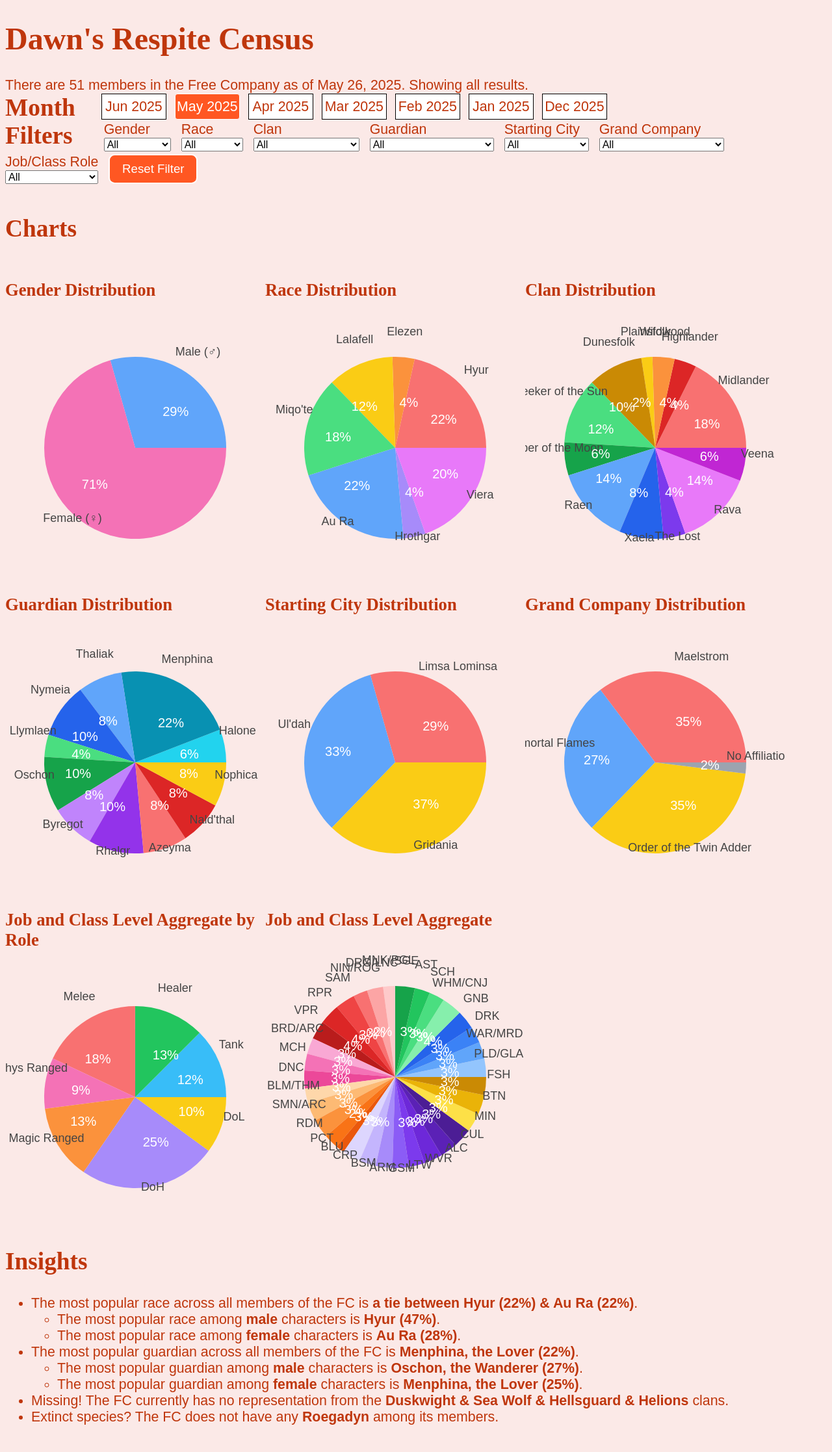
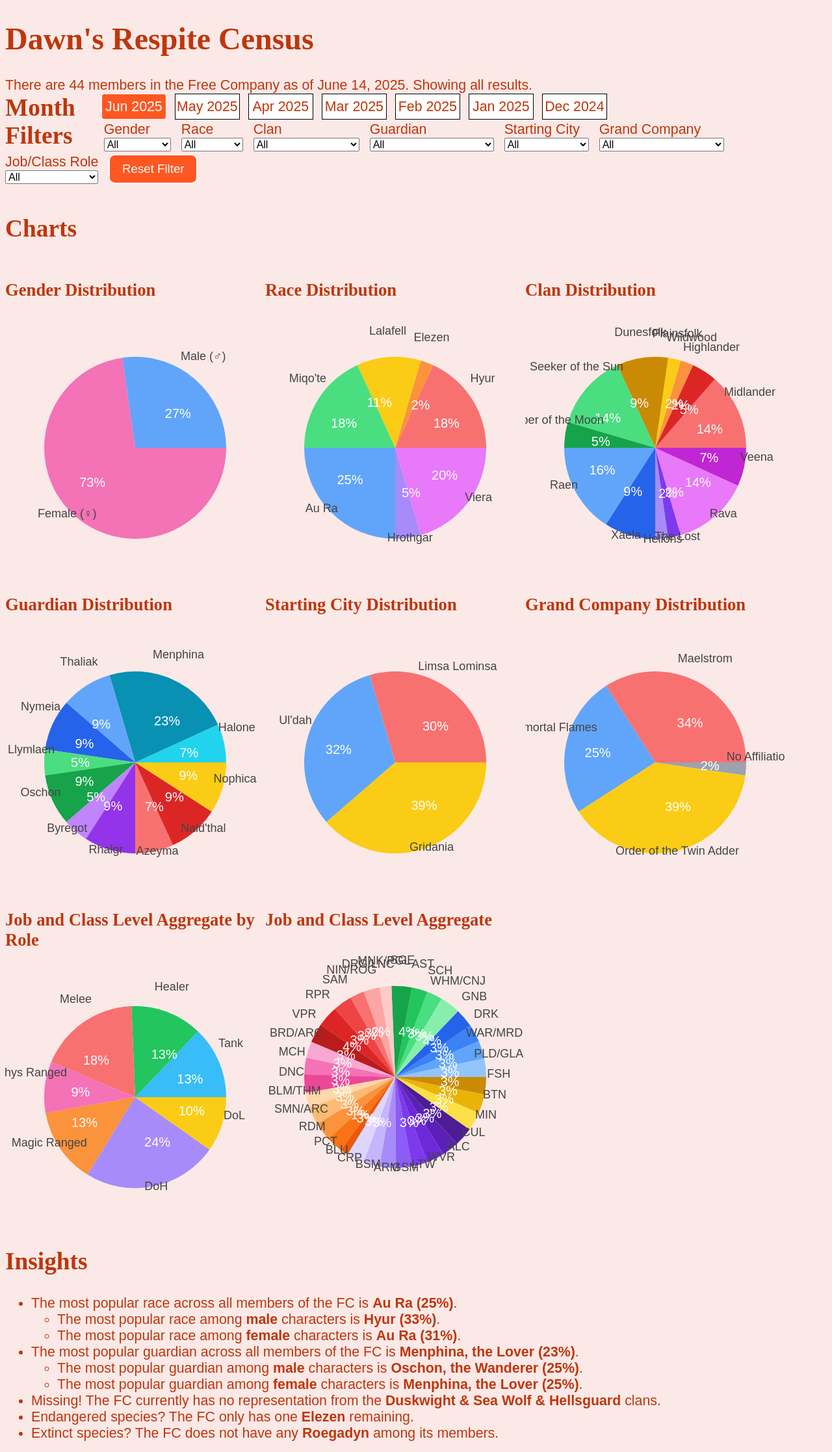
Before and after one commit to rivisola/rivisola.com, a React (Vite) app: page / in a window 1280 px wide. Shown: the whole page at 65% size. Before the commit the page ends 2209 px from the top, so only its background shows below. Built offline with nearby package versions, Linux system fonts and the light colour scheme; a web font is replaced by a local one.

Commit message:
Change default value for month, refactor month button creation

```diff
--- a/src/main.tsx
+++ b/src/main.tsx
@@ -9,6 +9,17 @@ import data250401 from './data-250401.json' with { type: 'json' };
 import data250526 from './data-250526.json' with { type: 'json' };
 import data250614 from './data-250614.json' with { type: 'json' };
 import { Pie, PieChart, Tooltip } from 'recharts';
+
+type DataSource =
+	| '241210'
+	| '241226'
+	| '250210'
+	| '250307'
+	| '250401'
+	| '250526'
+	| '250614';
+
+const latestDataSource: DataSource = '250614';
 
 const genders = [
 	{ label: 'Male (♂)', code: '♂', color: 'rgb(96 165 250)' },
@@ -197,9 +208,9 @@ function filterData(
 		grandCompany: string;
 		role: string;
 	},
-	useNewData: string,
+	dataSource: DataSource,
 ) {
-	return getAllDataForMonth(useNewData)
+	return getAllDataForMonth(dataSource)
 		.filter(
 			(data) =>
 				(!selectedFilter.gender || data.gender === selectedFilter.gender) &&
@@ -249,26 +260,26 @@ function getMostPopularRace(
 		grandCompany: string;
 		levels: number[];
 	}) => boolean = () => true,
-	useNewData: string,
+	dataSource: DataSource,
 ) {
-	function getRaceStats(useNewData: string) {
+	function getRaceStats(dataSource: DataSource) {
 		return races.map(({ label }) => ({
 			race: label,
-			count: getAllDataForMonth(useNewData)
+			count: getAllDataForMonth(dataSource)
 				.filter(({ race }) => race === label)
 				.filter(additionalFilter).length,
 		}));
 	}
-	function getTotalCount(useNewData: string) {
-		return getRaceStats(useNewData)
+	function getTotalCount(dataSource: DataSource) {
+		return getRaceStats(dataSource)
 			.map((x) => x.count)
 			.reduce((a, b) => a + b);
 	}
 	const maxValue = Math.max.apply(
 		null,
-		getRaceStats(useNewData).map(({ count }) => count),
+		getRaceStats(dataSource).map(({ count }) => count),
 	);
-	const mostPopularRaces = getRaceStats(useNewData).filter(
+	const mostPopularRaces = getRaceStats(dataSource).filter(
 		({ count }) => count === maxValue,
 	);
 
@@ -282,10 +293,10 @@ function getMostPopularRace(
 	if (mostPopularRaces.length === 1)
 		return convertToReadableFormat(
 			mostPopularRaces[0],
-			getTotalCount(useNewData),
+			getTotalCount(dataSource),
 		);
 
-	return `a tie between ${mostPopularRaces.map((race) => convertToReadableFormat(race, getTotalCount(useNewData))).join(' & ')}`;
+	return `a tie between ${mostPopularRaces.map((race) => convertToReadableFormat(race, getTotalCount(dataSource))).join(' & ')}`;
 }
 
 function getMostPopularGuardian(
@@ -306,11 +317,11 @@ function getMostPopularGuardian(
 		grandCompany: string;
 		levels: number[];
 	}) => boolean = () => true,
-	useNewData: string,
+	dataSource: DataSource,
 ) {
 	const guardianStats = guardians.map(({ label }) => ({
 		guardian: label,
-		count: getAllDataForMonth(useNewData)
+		count: getAllDataForMonth(dataSource)
 			.filter(({ guardian }) => guardian === label)
 			.filter(additionalFilter).length,
 	}));
@@ -336,52 +347,52 @@ function getMostPopularGuardian(
 	return `a tie between ${mostPopularGuardians.map((race) => convertToReadableFormat(race, totalCount)).join(' & ')}`;
 }
 
-function getMostPopularMaleRace(useNewData: string) {
-	return getMostPopularRace(({ gender }) => gender === '♂', useNewData);
+function getMostPopularMaleRace(dataSource: DataSource) {
+	return getMostPopularRace(({ gender }) => gender === '♂', dataSource);
 }
-function getMostPopularFemaleRace(useNewData: string) {
-	return getMostPopularRace(({ gender }) => gender === '♀', useNewData);
+function getMostPopularFemaleRace(dataSource: DataSource) {
+	return getMostPopularRace(({ gender }) => gender === '♀', dataSource);
 }
-function getMostPopularMaleGuardian(useNewData: string) {
-	return getMostPopularGuardian(({ gender }) => gender === '♂', useNewData);
+function getMostPopularMaleGuardian(dataSource: DataSource) {
+	return getMostPopularGuardian(({ gender }) => gender === '♂', dataSource);
 }
-function getMostPopularFemaleGuardian(useNewData: string) {
-	return getMostPopularGuardian(({ gender }) => gender === '♀', useNewData);
+function getMostPopularFemaleGuardian(dataSource: DataSource) {
+	return getMostPopularGuardian(({ gender }) => gender === '♀', dataSource);
 }
-function getMissingClans(useNewData: string) {
+function getMissingClans(dataSource: DataSource) {
 	return clans
 		.filter(
 			({ label }) =>
-				!getAllDataForMonth(useNewData)
+				!getAllDataForMonth(dataSource)
 					.map(({ clan }) => clan)
 					.includes(label),
 		)
 		.map(({ label }) => label)
 		.join(' & ');
 }
-function getEndangeredSpecies(useNewData: string) {
+function getEndangeredSpecies(dataSource: DataSource) {
 	return races
 		.filter(
 			({ label }) =>
-				getAllDataForMonth(useNewData).filter(({ race }) => race === label)
+				getAllDataForMonth(dataSource).filter(({ race }) => race === label)
 					.length === 1,
 		)
 		.map(({ label }) => label)
 		.join(' & ');
 }
-function getExtinctSpecies(useNewData: string) {
+function getExtinctSpecies(dataSource: DataSource) {
 	return races
 		.filter(
 			({ label }) =>
-				getAllDataForMonth(useNewData).filter(({ race }) => race === label)
+				getAllDataForMonth(dataSource).filter(({ race }) => race === label)
 					.length === 0,
 		)
 		.map(({ label }) => label)
 		.join(' or ');
 }
 
-function getAllDataForMonth(useNewData: string) {
-	switch (useNewData) {
+function getAllDataForMonth(dataSource: DataSource) {
+	switch (dataSource) {
 		case '241210':
 			return data241210;
 		case '241226':
@@ -410,9 +421,25 @@ function App() {
 		grandCompany: '',
 		role: '',
 	});
-	const [useNewData, setUseNewData] = useState('250526');
+	const [dataSource, setDataSource] = useState<DataSource>('250614');
 
-	const data = filterData(selectedFilter, useNewData);
+	const data = filterData(selectedFilter, dataSource);
+
+	function renderMonthButton(buttonData: DataSource, label: string) {
+		return (
+			<div>
+				<input
+					type="radio"
+					id={buttonData}
+					name="dataSourceRadios"
+					value={buttonData}
+					checked={dataSource === buttonData}
+					onChange={() => setDataSource(buttonData)}
+				/>
+				<label htmlFor={buttonData}>{label}</label>
+			</div>
+		);
+	}
 
 	const CustomTooltip = ({
 		payload,
@@ -440,110 +467,48 @@ function App() {
 		);
 	};
 
+	const viewingLatestDataSource = dataSource === latestDataSource;
 	return (
 		<>
 			<h1>Dawn's Respite Census</h1>
 			<nav>
 				<p>
-					There {useNewData ? 'are ' : 'were '}
-					{getAllDataForMonth(useNewData).length} members in the Free Company as
+					There {viewingLatestDataSource ? 'are ' : 'were '}
+					{getAllDataForMonth(dataSource).length} members in the Free Company as
 					of{' '}
 					{new Date(
-						`20${useNewData.slice(0, 2)}-${useNewData.slice(2, 4)}-${useNewData.slice(4)}`,
+						`20${dataSource.slice(0, 2)}-${dataSource.slice(2, 4)}-${dataSource.slice(4)}`,
 					).toLocaleDateString(undefined, {
 						year: 'numeric',
 						month: 'long',
 						day: 'numeric',
 					})}
 					.{' '}
-					{data.length === getAllDataForMonth(useNewData).length ? (
+					{data.length === getAllDataForMonth(dataSource).length ? (
 						<>Showing all results.</>
 					) : (
 						<>
-							{data.length} of {getAllDataForMonth(useNewData).length} members
+							{data.length} of {getAllDataForMonth(dataSource).length} members
 							match the current filter criteria.
 						</>
 					)}
 				</p>
 				<div id="data-sources">
 					<h2>Month</h2>
-					<div>
-						<input
-							type="radio"
-							id="250614"
-							name="dataSourceRadios"
-							value="250614"
-							checked={useNewData === '250614'}
-							onChange={(e) => setUseNewData(e.target.value)}
-						/>
-						<label htmlFor="250614">Jun 2025</label>
-					</div>
-					<div>
-						<input
-							type="radio"
-							id="250526"
-							name="dataSourceRadios"
-							value="250526"
-							checked={useNewData === '250526'}
-							onChange={(e) => setUseNewData(e.target.value)}
-						/>
-						<label htmlFor="250526">May 2025</label>
-					</div>
-					<div>
-						<input
-							type="radio"
-							id="250401"
-							name="dataSourceRadios"
-							value="250401"
-							checked={useNewData === '250401'}
-							onChange={(e) => setUseNewData(e.target.value)}
-						/>
-						<label htmlFor="250401">Apr 2025</label>
-					</div>
-					<div>
-						<input
-							type="radio"
-							id="250307"
-							name="dataSourceRadios"
-							value="250307"
-							checked={useNewData === '250307'}
-							onChange={(e) => setUseNewData(e.target.value)}
-						/>
-						<label htmlFor="250307">Mar 2025</label>
-					</div>
-					<div>
-						<input
-							type="radio"
-							id="250210"
-							name="dataSourceRadios"
-							value="250210"
-							checked={useNewData === '250210'}
-							onChange={(e) => setUseNewData(e.target.value)}
-						/>
-						<label htmlFor="250210">Feb 2025</label>
-					</div>
-					<div>
-						<input
-							type="radio"
-							id="241226"
-							name="dataSourceRadios"
-							value="241226"
-							checked={useNewData === '241226'}
-							onChange={(e) => setUseNewData(e.target.value)}
-						/>
-						<label htmlFor="241226">Jan 2025</label>
-					</div>
-					<div>
-						<input
-							type="radio"
-							id="241210"
-							name="dataSourceRadios"
-							value="241210"
-							checked={useNewData === '241210'}
-							onChange={(e) => setUseNewData(e.target.value)}
-						/>
-						<label htmlFor="241210">Dec 2025</label>
-					</div>
+					{(
+						[
+							{ data: '250614', label: 'Jun 2025' },
+							{ data: '250526', label: 'May 2025' },
+							{ data: '250401', label: 'Apr 2025' },
+							{ data: '250307', label: 'Mar 2025' },
+							{ data: '250210', label: 'Feb 2025' },
+							{ data: '241226', label: 'Jan 2025' },
+							{ data: '241210', label: 'Dec 2024' },
+						] as {
+							data: DataSource;
+							label: string;
+						}[]
+					).map(({ data, label }) => renderMonthButton(data, label))}
 				</div>
 				<div id="filter-options">
 					<h2>Filters</h2>
@@ -564,7 +529,7 @@ function App() {
 									disabled={
 										!filterData(
 											{ ...selectedFilter, gender: '' },
-											useNewData,
+											dataSource,
 										).find(({ gender }) => gender === code)
 									}
 								>
@@ -590,7 +555,7 @@ function App() {
 									disabled={
 										!filterData(
 											{ ...selectedFilter, race: '' },
-											useNewData,
+											dataSource,
 										).find(({ race }) => race === label)
 									}
 								>
@@ -616,7 +581,7 @@ function App() {
 									disabled={
 										!filterData(
 											{ ...selectedFilter, clan: '' },
-											useNewData,
+											dataSource,
 										).find(({ clan }) => clan === label)
 									}
 								>
@@ -645,7 +610,7 @@ function App() {
 									disabled={
 										!filterData(
 											{ ...selectedFilter, guardian: '' },
-											useNewData,
+											dataSource,
 										).find(({ guardian }) => guardian === label)
 									}
 								>
@@ -674,7 +639,7 @@ function App() {
 									disabled={
 										!filterData(
 											{ ...selectedFilter, startingCity: '' },
-											useNewData,
+											dataSource,
 										).find(({ startingCity }) => startingCity === label)
 									}
 								>
@@ -703,7 +668,7 @@ function App() {
 									disabled={
 										!filterData(
 											{ ...selectedFilter, grandCompany: '' },
-											useNewData,
+											dataSource,
 										).find(({ grandCompany }) => grandCompany === label)
 									}
 								>
@@ -727,7 +692,7 @@ function App() {
 									key={label}
 									value={label}
 									disabled={
-										filterData({ ...selectedFilter, role: '' }, useNewData)
+										filterData({ ...selectedFilter, role: '' }, dataSource)
 											.map(({ levels }) =>
 												levels
 													.slice(startIndex, endIndex)
@@ -949,58 +914,61 @@ function App() {
 			<ul>
 				<li>
 					The most popular race across all members of the FC{' '}
-					{useNewData ? 'is' : 'was'}{' '}
-					<b>{getMostPopularRace(undefined, useNewData)}</b>.
+					{viewingLatestDataSource ? 'is' : 'was'}{' '}
+					<b>{getMostPopularRace(undefined, dataSource)}</b>.
 					<ul>
 						<li>
 							The most popular race among <b>male</b> characters{' '}
-							{useNewData ? 'is' : 'was'}{' '}
-							<b>{getMostPopularMaleRace(useNewData)}</b>.
+							{viewingLatestDataSource ? 'is' : 'was'}{' '}
+							<b>{getMostPopularMaleRace(dataSource)}</b>.
 						</li>
 						<li>
 							The most popular race among <b>female</b> characters{' '}
-							{useNewData ? 'is' : 'was'}{' '}
-							<b>{getMostPopularFemaleRace(useNewData)}</b>.
+							{viewingLatestDataSource ? 'is' : 'was'}{' '}
+							<b>{getMostPopularFemaleRace(dataSource)}</b>.
 						</li>
 					</ul>
 				</li>
 				<li>
 					The most popular guardian across all members of the FC{' '}
-					{useNewData ? 'is' : 'was'}{' '}
-					<b>{getMostPopularGuardian(undefined, useNewData)}</b>.
+					{viewingLatestDataSource ? 'is' : 'was'}{' '}
+					<b>{getMostPopularGuardian(undefined, dataSource)}</b>.
 					<ul>
 						<li>
 							The most popular guardian among <b>male</b> characters{' '}
-							{useNewData ? 'is' : 'was'}{' '}
-							<b>{getMostPopularMaleGuardian(useNewData)}</b>.
+							{viewingLatestDataSource ? 'is' : 'was'}{' '}
+							<b>{getMostPopularMaleGuardian(dataSource)}</b>.
 						</li>
 						<li>
 							The most popular guardian among <b>female</b> characters{' '}
-							{useNewData ? 'is' : 'was'}{' '}
-							<b>{getMostPopularFemaleGuardian(useNewData)}</b>.
+							{viewingLatestDataSource ? 'is' : 'was'}{' '}
+							<b>{getMostPopularFemaleGuardian(dataSource)}</b>.
 						</li>
 					</ul>
 				</li>
 				{getMissingClans && (
 					<li>
-						Missing! The FC {useNewData ? 'currently has' : 'previously had'} no
-						representation from the <b>{getMissingClans(useNewData)}</b>{' '}
-						{getMissingClans(useNewData).includes('&') ? 'clans' : 'clan'}.
+						Missing! The FC{' '}
+						{viewingLatestDataSource ? 'currently has' : 'previously had'} no
+						representation from the <b>{getMissingClans(dataSource)}</b>{' '}
+						{getMissingClans(dataSource).includes('&') ? 'clans' : 'clan'}.
 					</li>
 				)}
-				{getEndangeredSpecies(useNewData) && (
+				{getEndangeredSpecies(dataSource) && (
 					<li>
-						Endangered species? The FC only {useNewData ? 'has' : 'had'} one{' '}
-						{getEndangeredSpecies(useNewData).includes('&')
+						Endangered species? The FC only{' '}
+						{viewingLatestDataSource ? 'has' : 'had'} one{' '}
+						{getEndangeredSpecies(dataSource).includes('&')
 							? 'each of the '
 							: ''}
-						<b>{getEndangeredSpecies(useNewData)}</b> remaining.
+						<b>{getEndangeredSpecies(dataSource)}</b> remaining.
 					</li>
 				)}
-				{getExtinctSpecies(useNewData) && (
+				{getExtinctSpecies(dataSource) && (
 					<li>
-						Extinct species? The FC {useNewData ? 'does' : 'did'} not have any{' '}
-						<b>{getExtinctSpecies(useNewData)}</b> among its members.
+						Extinct species? The FC {viewingLatestDataSource ? 'does' : 'did'}{' '}
+						not have any <b>{getExtinctSpecies(dataSource)}</b> among its
+						members.
 					</li>
 				)}
 			</ul>
```
